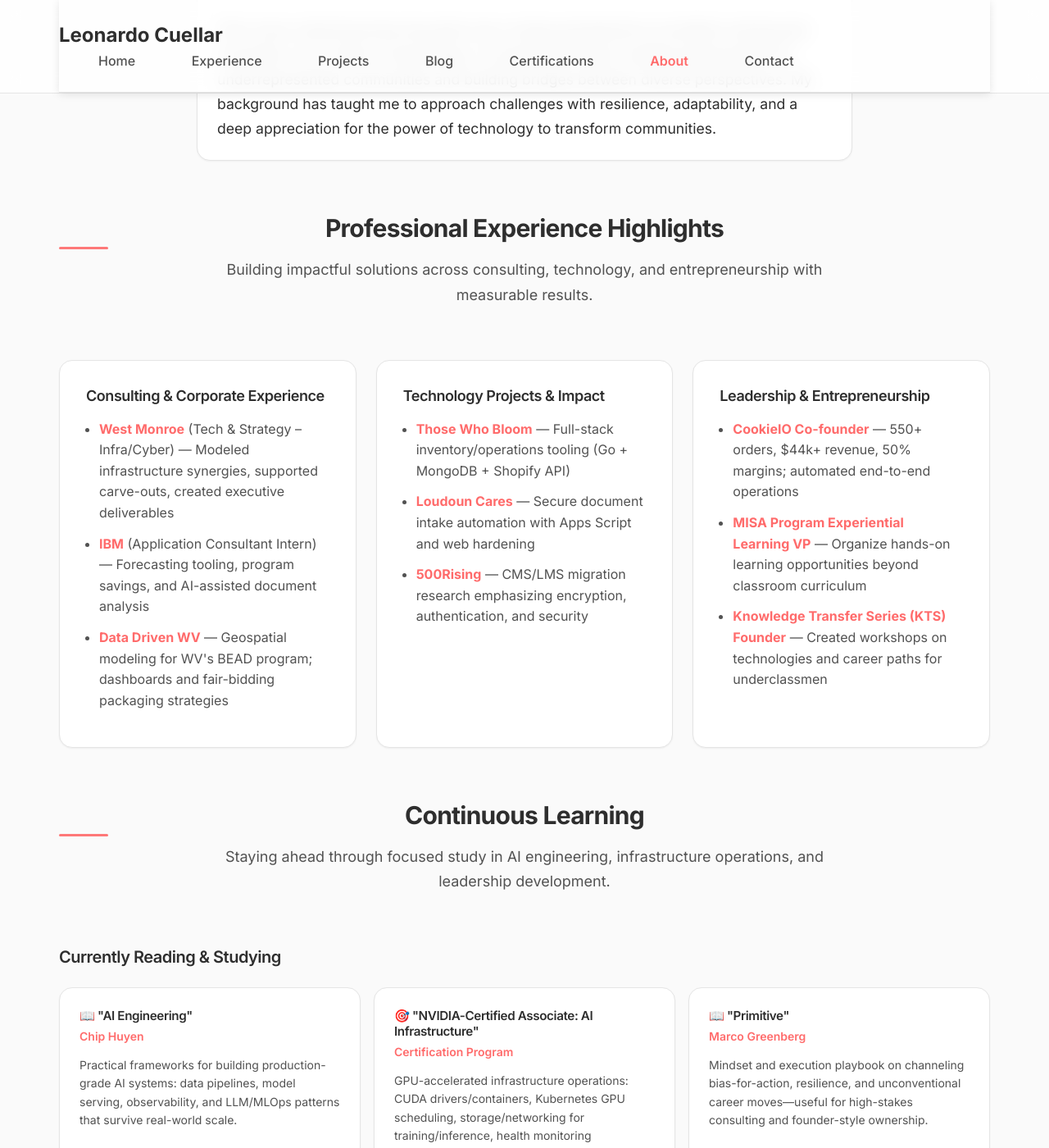
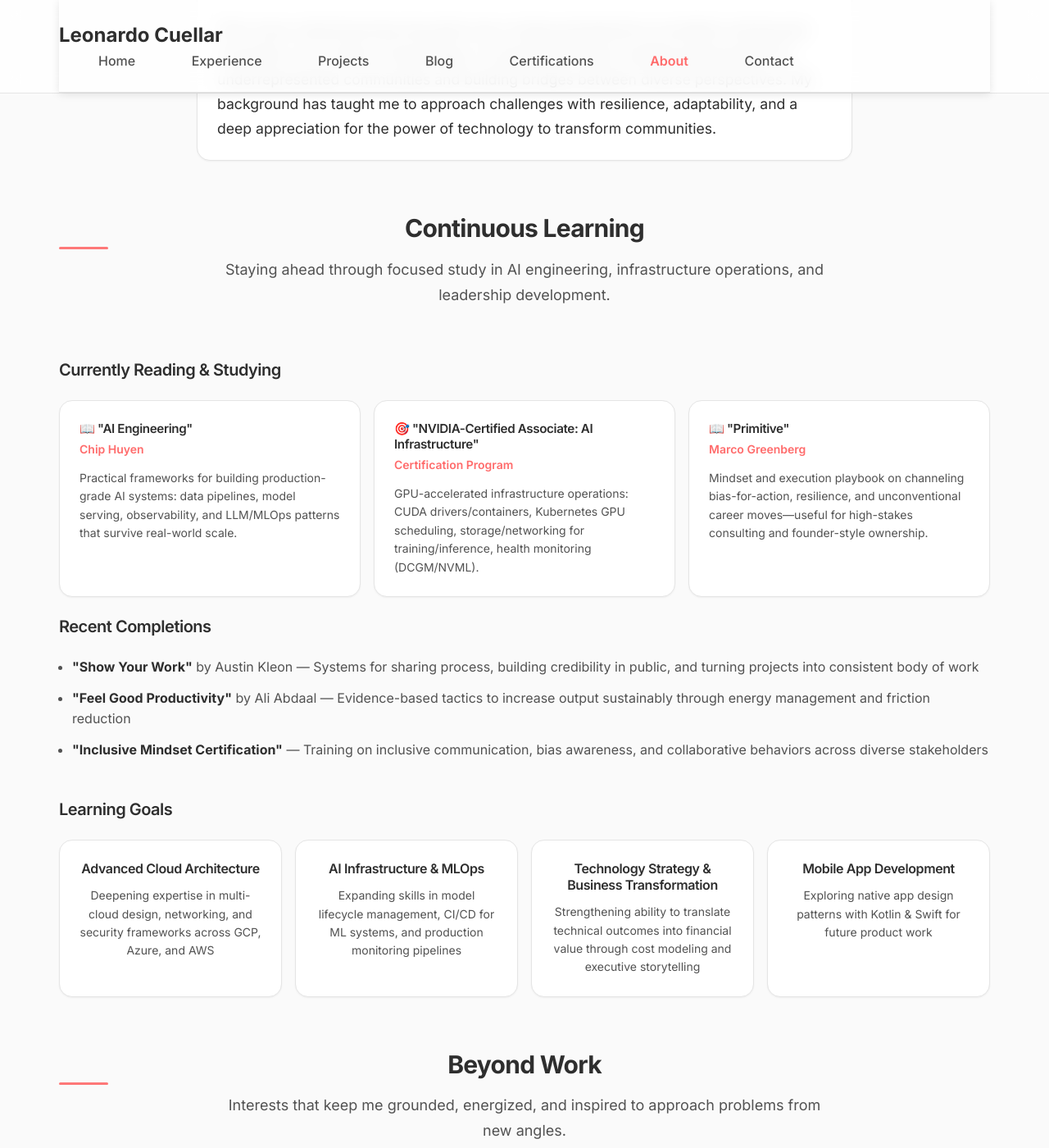
Before and after one commit to leonardocuellargold/leonardocuellargold.github.io, a Jekyll site: the page built from pages/about.md, in a window 1280 px wide and 1400 px high, scrolled down 1569 px. Shown: the whole window at 82% size. Built offline with Jekyll 4.4.1, drawn with Linux system fonts in a browser that asks for light colours.

Commit message:
eliminated redundancy about page

```diff
--- a/pages/about.md
+++ b/pages/about.md
@@ -98,45 +98,6 @@
       <p>
         This cross-cultural journey has given me a unique perspective on problem-solving and innovation. As a Latino in technology, I'm passionate about creating opportunities for underrepresented communities and building bridges between diverse perspectives. My background has taught me to approach challenges with resilience, adaptability, and a deep appreciation for the power of technology to transform communities.
       </p>
-    </div>
-  </section>
-
-  <!-- Continuous Learning -->
-  <section class="involvement-section animate-fade-up" style="animation-delay: 0.4s">
-    <div class="section-header">
-      <h2 class="section-title">Professional Experience Highlights</h2>
-      <p class="section-subtitle">
-        Building impactful solutions across consulting, technology, and entrepreneurship with measurable results.
-      </p>
-    </div>
-
-    <div class="involvement-grid">
-      <div class="involvement-card card">
-        <h3>Consulting & Corporate Experience</h3>
-        <ul>
-          <li><strong>West Monroe</strong> (Tech & Strategy – Infra/Cyber) — Modeled infrastructure synergies, supported carve-outs, created executive deliverables</li>
-          <li><strong>IBM</strong> (Application Consultant Intern) — Forecasting tooling, program savings, and AI-assisted document analysis</li>
-          <li><strong>Data Driven WV</strong> — Geospatial modeling for WV's BEAD program; dashboards and fair-bidding packaging strategies</li>
-        </ul>
-      </div>
-
-      <div class="involvement-card card">
-        <h3>Technology Projects & Impact</h3>
-        <ul>
-          <li><strong>Those Who Bloom</strong> — Full-stack inventory/operations tooling (Go + MongoDB + Shopify API)</li>
-          <li><strong>Loudoun Cares</strong> — Secure document intake automation with Apps Script and web hardening</li>
-          <li><strong>500Rising</strong> — CMS/LMS migration research emphasizing encryption, authentication, and security</li>
-        </ul>
-      </div>
-
-      <div class="involvement-card card">
-        <h3>Leadership & Entrepreneurship</h3>
-        <ul>
-          <li><strong>CookieIO Co-founder</strong> — 550+ orders, $44k+ revenue, 50% margins; automated end-to-end operations</li>
-          <li><strong>MISA Program Experiential Learning VP</strong> — Organize hands-on learning opportunities beyond classroom curriculum</li>
-          <li><strong>Knowledge Transfer Series (KTS) Founder</strong> — Created workshops on technologies and career paths for underclassmen</li>
-        </ul>
-      </div>
     </div>
   </section>
 
```
